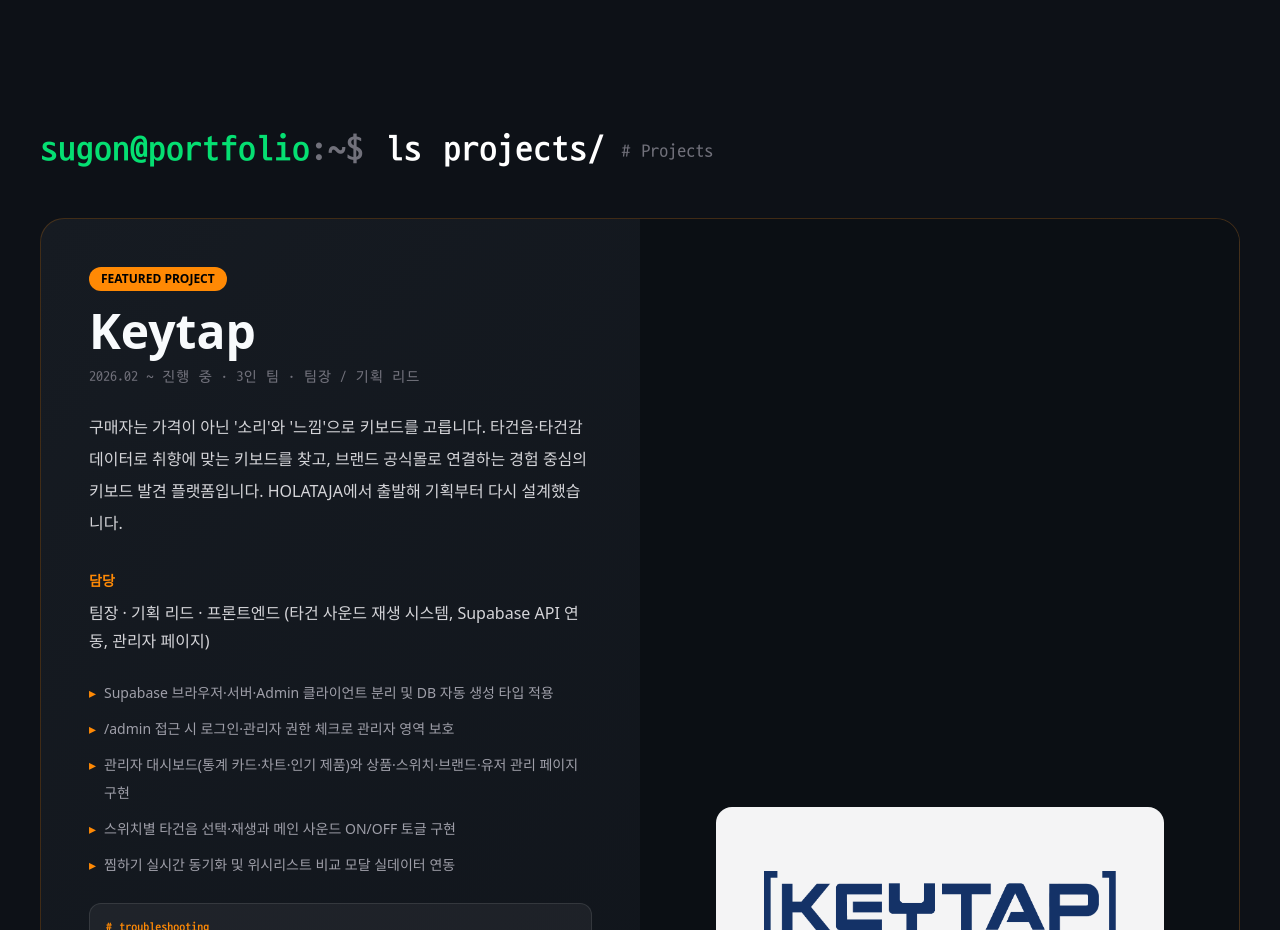
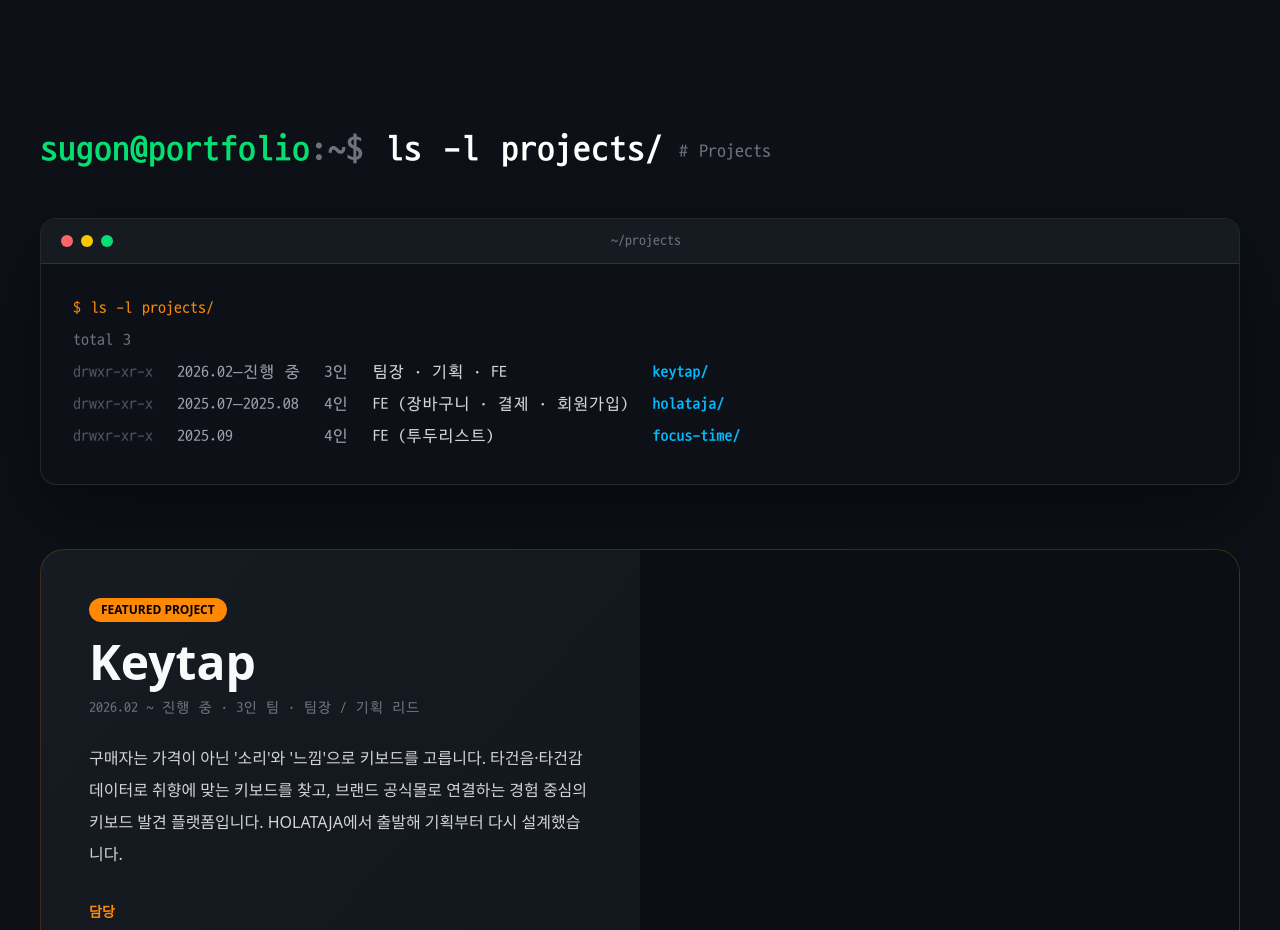
Before and after one commit to sugonhwang/portfolio, a Next.js app: page / in a window 1280 px wide. Shown: the part 2940-3870 px from the top of the page. Built offline with nearby package versions, Linux system fonts and the light colour scheme; a web font is replaced by a local one.

Commit message:
feat: Projects 섹션에 ls -l 형식의 프로젝트 요약 표 추가

```diff
--- a/components/projects/FeaturedProject.tsx
+++ b/components/projects/FeaturedProject.tsx
@@ -9,7 +9,7 @@
   if (!project) return null;
 
   return (
-    <section className="mb-20 overflow-hidden rounded-3xl border border-orange-400/20 bg-gradient-to-br from-[#161B22] to-[#0D1117]">
+    <section id={`project-${project.ls.slug}`} className="scroll-mt-20 mb-20 overflow-hidden rounded-3xl border border-orange-400/20 bg-gradient-to-br from-[#161B22] to-[#0D1117]">
       <div className="grid lg:grid-cols-2">
         <div className="flex flex-col justify-center p-6 sm:p-10 lg:p-12">
           <span className="mb-4 inline-flex w-fit rounded-full bg-orange-400 px-3 py-1 text-xs font-bold text-black">FEATURED PROJECT</span>
--- a/components/projects/ProjectCard.tsx
+++ b/components/projects/ProjectCard.tsx
@@ -8,11 +8,11 @@
 
 type Props = Project;
 
-export default function ProjectCard({ title, summary, description, period, team, stack, role, contributions, troubleshooting, github, demo, thumbnail, preview }: Props) {
+export default function ProjectCard({ ls, title, summary, description, period, team, stack, role, contributions, troubleshooting, github, demo, thumbnail, preview }: Props) {
   const [hover, setHover] = useState(false);
 
   return (
-    <article className="group flex h-full flex-col overflow-hidden rounded-2xl border border-white/10 bg-white/5 transition-colors duration-200 hover:border-orange-400/40">
+    <article id={`project-${ls.slug}`} className="scroll-mt-20 group flex h-full flex-col overflow-hidden rounded-2xl border border-white/10 bg-white/5 transition-colors duration-200 hover:border-orange-400/40">
       {/* Project Image: GIF는 hover 시점에만 불러와 초기 로딩을 가볍게 유지 */}
       <div className="relative aspect-video overflow-hidden border-b border-white/10 bg-zinc-900" onMouseEnter={() => setHover(true)} onMouseLeave={() => setHover(false)}>
         {thumbnail && <Image src={thumbnail} alt={`${title} 화면`} fill sizes="(max-width: 640px) 85vw, 420px" className={`object-cover transition-all duration-500 ${hover && preview ? "scale-105 opacity-0" : "scale-100 opacity-100"}`} />}
--- /dev/null
+++ b/components/projects/ProjectList.tsx
@@ -0,0 +1,42 @@
+import { projects } from "@/data/projects";
+import TerminalWindow from "../common/TerminalWindow";
+
+// ls -l 출력 형식의 프로젝트 요약. 카드를 보기 전에 기간·규모·역할을 한눈에 보여줌
+export default function ProjectList() {
+  return (
+    <TerminalWindow title="~/projects">
+      <div className="overflow-x-auto font-mono text-sm sm:text-base">
+        <p className="text-orange-400">$ ls -l projects/</p>
+        <p className="mt-2 text-zinc-500">total {projects.length}</p>
+
+        <table className="mt-1 border-collapse text-left">
+          <caption className="sr-only">프로젝트 요약: 기간, 인원, 역할</caption>
+          <thead className="sr-only">
+            <tr>
+              <th scope="col">권한</th>
+              <th scope="col">기간</th>
+              <th scope="col">인원</th>
+              <th scope="col">역할</th>
+              <th scope="col">프로젝트</th>
+            </tr>
+          </thead>
+          <tbody>
+            {projects.map(({ id, ls, title }) => (
+              <tr key={id} className="align-baseline">
+                <td className="py-1 pr-6 text-zinc-600">drwxr-xr-x</td>
+                <td className="py-1 pr-6 whitespace-nowrap text-zinc-400">{ls.period}</td>
+                <td className="py-1 pr-6 whitespace-nowrap text-zinc-400">{ls.size}</td>
+                <td className="py-1 pr-6 whitespace-nowrap text-zinc-300">{ls.role}</td>
+                <td className="py-1">
+                  <a href={`#project-${ls.slug}`} className="font-semibold text-sky-400 underline-offset-4 hover:underline" aria-label={`${title} 상세 보기`}>
+                    {ls.slug}/
+                  </a>
+                </td>
+              </tr>
+            ))}
+          </tbody>
+        </table>
+      </div>
+    </TerminalWindow>
+  );
+}
--- a/components/projects/Projects.tsx
+++ b/components/projects/Projects.tsx
@@ -2,12 +2,17 @@
 import Section from "../common/Section";
 
 import FeaturedProject from "./FeaturedProject";
+import ProjectList from "./ProjectList";
 import ProjectCarousel from "./ProjectCarousel";
 
 export default function Projects() {
   return (
-    <Section id="projects" title="Projects" command="ls projects/">
+    <Section id="projects" title="Projects" command="ls -l projects/">
       <FadeIn>
+        <div className="mb-16">
+          <ProjectList />
+        </div>
+
         <FeaturedProject />
 
         <div className="mb-8">
--- a/data/projects.ts
+++ b/data/projects.ts
@@ -22,6 +22,8 @@
   preview?: string;
   logo?: string;
   featured?: boolean;
+  /** ls -l 요약 표에 쓰는 짧은 정보 */
+  ls: { slug: string; period: string; size: string; role: string };
   /** 이 프로젝트에서 내가 작성한 커밋 목록 주소 */
   commitsUrl?: string;
 }
@@ -64,6 +66,7 @@
     demo: "https://keytap-mu.vercel.app/",
     logo: "/images/projects/keytap-logo.png",
     featured: true,
+    ls: { slug: "keytap", period: "2026.02–진행 중", size: "3인", role: "팀장 · 기획 · FE" },
     commitsUrl: "https://github.com/KEY-TAP/KEYTAP/commits?author=sugonhwang",
   },
 
@@ -93,6 +96,7 @@
     demo: "https://final-15-holataja.vercel.app/products",
     thumbnail: "/images/projects/holataja.png",
     preview: "/images/projects/holataja.gif",
+    ls: { slug: "holataja", period: "2025.07–2025.08", size: "4인", role: "FE (장바구니 · 결제 · 회원가입)" },
   },
 
   {
@@ -109,5 +113,6 @@
     demo: "https://js-focustime.netlify.app/",
     thumbnail: "/images/projects/focus-time.png",
     preview: "/images/projects/focus-time.gif",
+    ls: { slug: "focus-time", period: "2025.09", size: "4인", role: "FE (투두리스트)" },
   },
 ];
```
